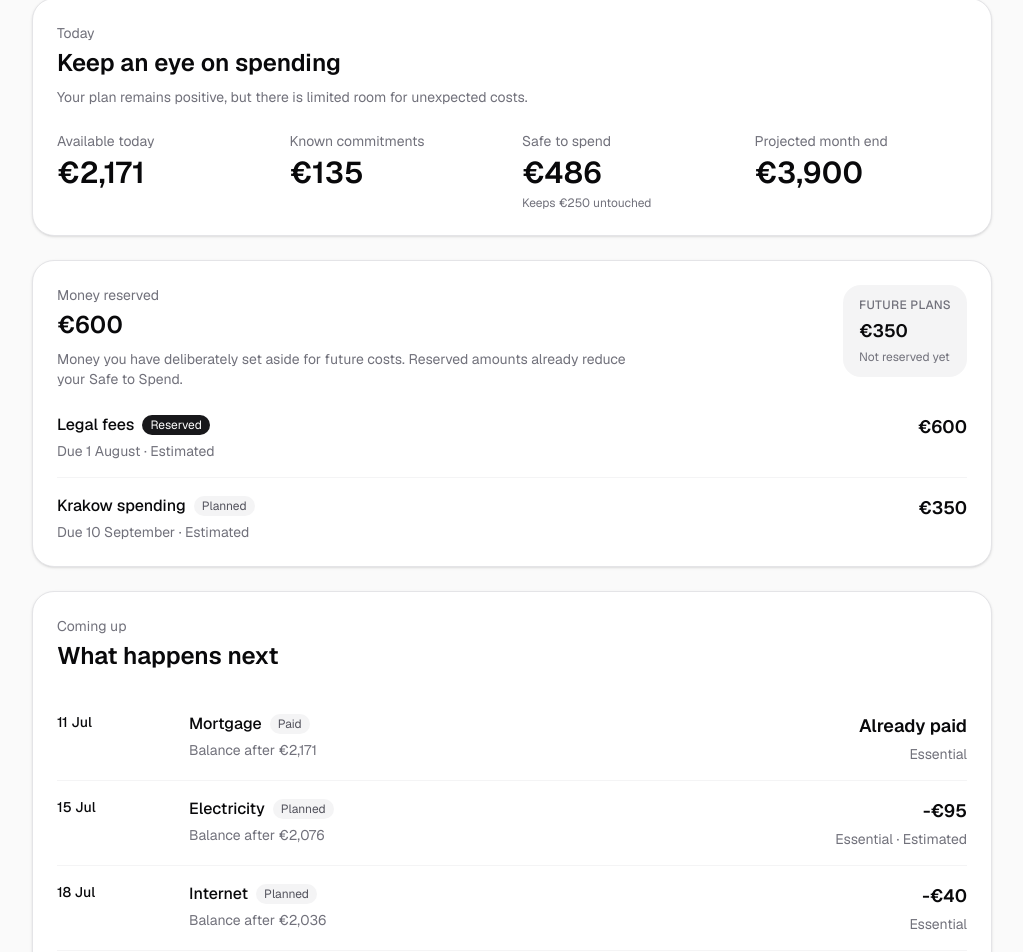
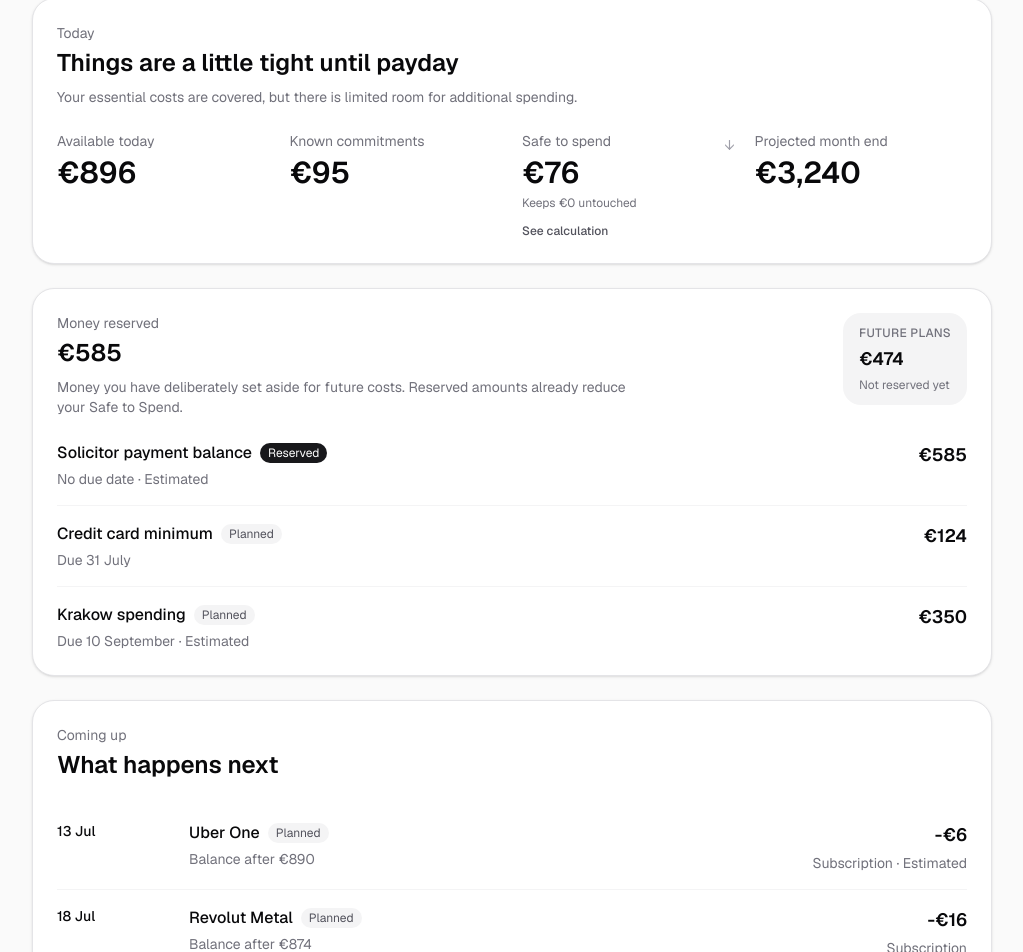
Before and after one commit to Sangreal8/finance-dashboard, a Next.js app: page / in a window 1280 px wide. Shown: the part 202-1154 px from the top of the page, without its empty margins (128-1151 px from the left). Built offline with nearby package versions, Linux system fonts and the light colour scheme.

Commit message:
replace demo scenario with real financial model

```diff
--- a/components/dashboard/FinancialSnapshot.tsx
+++ b/components/dashboard/FinancialSnapshot.tsx
@@ -1,4 +1,10 @@
-import type { FinancialPosition } from "@/lib/finance/types";
+"use client";
+
+import { useState } from "react";
+import type {
+  FinancialBreakdownRow,
+  FinancialPosition,
+} from "@/lib/finance/types";
 
 interface FinancialSnapshotProps {
   position: FinancialPosition;
@@ -12,7 +18,17 @@ function formatCurrency(amount: number) {
   }).format(amount);
 }
 
+function formatBreakdownAmount(row: FinancialBreakdownRow) {
+  if (row.type === "starting" || row.type === "result") {
+    return formatCurrency(row.amount);
+  }
+
+  return `−${formatCurrency(Math.abs(row.amount))}`;
+}
+
 export function FinancialSnapshot({ position }: FinancialSnapshotProps) {
+  const [isBreakdownOpen, setIsBreakdownOpen] = useState(false);
+
   return (
     <section className="rounded-3xl border border-zinc-200 bg-white p-6 shadow-sm">
       <div className="mb-6">
@@ -30,6 +46,7 @@ export function FinancialSnapshot({ position }: FinancialSnapshotProps) {
       <div className="grid gap-5 sm:grid-cols-2 lg:grid-cols-4">
         <div>
           <p className="text-sm text-zinc-500">Available today</p>
+
           <p className="mt-1 text-3xl font-semibold text-zinc-950">
             {formatCurrency(position.availableToday)}
           </p>
@@ -37,28 +54,112 @@ export function FinancialSnapshot({ position }: FinancialSnapshotProps) {
 
         <div>
           <p className="text-sm text-zinc-500">Known commitments</p>
+
           <p className="mt-1 text-3xl font-semibold text-zinc-950">
             {formatCurrency(position.knownCommitments)}
           </p>
         </div>
 
+        <button
+          type="button"
+          aria-expanded={isBreakdownOpen}
+          aria-controls="safe-to-spend-breakdown"
+          onClick={() => setIsBreakdownOpen((current) => !current)}
+          className="-m-3 rounded-2xl p-3 text-left transition hover:bg-zinc-50 focus:outline-none focus-visible:ring-2 focus-visible:ring-zinc-400"
+        >
+          <div className="flex items-start justify-between gap-3">
             <div>
               <p className="text-sm text-zinc-500">Safe to spend</p>
+
               <p className="mt-1 text-3xl font-semibold text-zinc-950">
                 {formatCurrency(position.safeToSpend)}
               </p>
+
               <p className="mt-1 text-xs text-zinc-500">
                 Keeps {formatCurrency(position.safetyBuffer)} untouched
               </p>
             </div>
 
+            <span
+              aria-hidden="true"
+              className={`mt-1 text-sm text-zinc-400 transition-transform ${
+                isBreakdownOpen ? "rotate-180" : ""
+              }`}
+            >
+              ↓
+            </span>
+          </div>
+
+          <p className="mt-3 text-xs font-medium text-zinc-600">
+            {isBreakdownOpen ? "Hide calculation" : "See calculation"}
+          </p>
+        </button>
+
         <div>
           <p className="text-sm text-zinc-500">Projected month end</p>
+
           <p className="mt-1 text-3xl font-semibold text-zinc-950">
             {formatCurrency(position.projectedMonthEnd)}
           </p>
         </div>
       </div>
+
+      {isBreakdownOpen && (
+        <div
+          id="safe-to-spend-breakdown"
+          className="mt-6 border-t border-zinc-100 pt-6"
+        >
+          <div>
+            <p className="text-sm font-medium text-zinc-950">
+              How Safe to Spend is calculated
+            </p>
+
+            <p className="mt-1 text-sm text-zinc-500">
+              Everything already spoken for is removed from the money available
+              today.
+            </p>
+          </div>
+
+          <div className="mt-5">
+            {position.breakdown.map((row) => {
+              const isResult = row.type === "result";
+
+              return (
+                <div
+                  key={row.id}
+                  className={
+                    isResult
+                      ? "mt-3 flex items-center justify-between border-t border-zinc-200 pt-4"
+                      : "flex items-center justify-between py-2"
+                  }
+                >
+                  <p
+                    className={
+                      isResult
+                        ? "font-semibold text-zinc-950"
+                        : "text-sm text-zinc-600"
+                    }
+                  >
+                    {row.label}
+                  </p>
+
+                  <p
+                    className={
+                      isResult
+                        ? "text-lg font-semibold text-zinc-950"
+                        : row.type === "starting"
+                          ? "text-sm font-medium text-zinc-950"
+                          : "text-sm font-medium text-zinc-600"
+                    }
+                  >
+                    {formatBreakdownAmount(row)}
+                  </p>
+                </div>
+              );
+            })}
+          </div>
+        </div>
+      )}
     </section>
   );
 }
--- a/data/accounts.ts
+++ b/data/accounts.ts
@@ -2,11 +2,43 @@ import type { Account } from "@/lib/finance/types";
 
 export const accounts: Account[] = [
   {
+    id: "aib-current",
+    name: "AIB Current",
+    type: "current",
+    balance: 894,
+    currency: "EUR",
+    includeInAvailableCash: true,
+  },
+  {
     id: "revolut-current",
     name: "Revolut Current",
     type: "current",
-    balance: 2171,
+    balance: 2,
     currency: "EUR",
     includeInAvailableCash: true,
   },
+  {
+    id: "revolut-solicitors-pocket",
+    name: "Solicitors Pocket",
+    type: "savings",
+    balance: 590,
+    currency: "EUR",
+    includeInAvailableCash: false,
+  },
+  {
+    id: "revolut-sweepstake-pocket",
+    name: "World Cup Sweepstake",
+    type: "savings",
+    balance: 160,
+    currency: "EUR",
+    includeInAvailableCash: false,
+  },
+  {
+    id: "revolut-credit-card",
+    name: "Revolut Credit Card",
+    type: "credit_card",
+    balance: -5004.95,
+    currency: "EUR",
+    includeInAvailableCash: false,
+  },
 ];
--- a/data/monthlyPlan.ts
+++ b/data/monthlyPlan.ts
@@ -18,7 +18,7 @@ const matchedCommitments = matchCommitmentsToTransactions(
 
 export const monthlyPlan: MonthlyPlan = {
   month,
-  safetyBuffer: 250,
+  safetyBuffer: 0,
   commitments: matchedCommitments,
 
   income: [
@@ -26,31 +26,24 @@ export const monthlyPlan: MonthlyPlan = {
       id: "salary-july",
       name: "Salary",
       amount: 3164,
-      expectedDay: 23,
+      expectedDay: 28,
       confidence: "confirmed",
     },
   ],
 
   forecastItems: [
     {
-      id: "groceries",
-      name: "Groceries",
-      amount: 300,
+      id: "groceries-remaining",
+      name: "Groceries until payday",
+      amount: 110,
       type: "essential",
       confidence: "estimated",
     },
     {
-      id: "fuel",
-      name: "Fuel",
-      amount: 150,
+      id: "fuel-remaining",
+      name: "Fuel until payday",
+      amount: 30,
       type: "essential",
-      confidence: "estimated",
-    },
-    {
-      id: "general-spending",
-      name: "General spending",
-      amount: 250,
-      type: "discretionary",
       confidence: "estimated",
     },
   ],
--- a/data/recurringCommitments.ts
+++ b/data/recurringCommitments.ts
@@ -2,48 +2,78 @@ import type { RecurringCommitment } from "@/lib/finance/types";
 
 export const recurringCommitments: RecurringCommitment[] = [
   {
-    id: "mortgage",
-    name: "Mortgage",
-    amount: 903,
-    amountStrategy: "fixed",
-    type: "essential",
+    id: "uber-one",
+    name: "Uber One",
+    amount: 5.82,
+    amountStrategy: "estimated",
+    type: "subscription",
     frequency: "monthly",
-    dueDay: 11,
-    mandatory: true,
+    dueDay: 13,
+    mandatory: false,
     active: true,
-    startsOn: "2026-01-01",
-    confidence: "confirmed",
+    startsOn: "2026-07-01",
+    confidence: "estimated",
     paymentAccountId: "revolut-current",
-    merchantPatterns: ["MORTGAGE"],
+    merchantPatterns: [
+      "UBER ONE",
+      "UBER *ONE",
+      "UBER.COM",
+    ],
   },
   {
-    id: "electricity",
-    name: "Electricity",
-    amount: 95,
-    amountStrategy: "estimated",
-    type: "essential",
-    frequency: "monthly",
-    dueDay: 15,
-    mandatory: true,
-    active: true,
-    startsOn: "2026-01-01",
-    confidence: "estimated",
-    paymentAccountId: "revolut-current",
-    merchantPatterns: ["ELECTRICITY", "ENERGY"],
-  },
-  {
-    id: "internet",
-    name: "Internet",
-    amount: 40,
+    id: "revolut-metal",
+    name: "Revolut Metal",
+    amount: 15.99,
     amountStrategy: "fixed",
-    type: "essential",
+    type: "subscription",
     frequency: "monthly",
     dueDay: 18,
     mandatory: true,
     active: true,
-    startsOn: "2026-01-01",
+    startsOn: "2026-07-01",
     confidence: "confirmed",
     paymentAccountId: "revolut-current",
-    merchantPatterns: ["INTERNET", "BROADBAND"],
+    merchantPatterns: [
+      "METAL PLAN FEE",
+      "REVOLUT METAL",
+    ],
+  },
+  {
+    id: "aig-insurance",
+    name: "AIG Insurance",
+    amount: 33.91,
+    amountStrategy: "fixed",
+    type: "essential",
+    frequency: "monthly",
+    dueDay: 19,
+    mandatory: true,
+    active: true,
+    startsOn: "2026-07-01",
+    confidence: "confirmed",
+    paymentAccountId: "revolut-current",
+    merchantPatterns: [
+      "AIG",
+      "WWW.AIG.IE",
+      "REVOLUT INSURANCE",
+    ],
+  },
+  {
+    id: "sky",
+    name: "Sky",
+    amount: 45,
+    amountStrategy: "fixed",
+    type: "essential",
+    frequency: "monthly",
+    dueDay: 22,
+    mandatory: true,
+    active: true,
+    startsOn: "2026-07-01",
+    confidence: "confirmed",
+    paymentAccountId: "aib-current",
+    merchantPatterns: [
+      "SKY",
+      "SKY DIGITAL",
+      "SKY IRELAND",
+    ],
   },
 ];
--- a/data/reserves.ts
+++ b/data/reserves.ts
@@ -2,15 +2,25 @@ import type { Reserve } from "@/lib/finance/types";
 
 export const reserves: Reserve[] = [
   {
-    id: "legal-fees",
-    name: "Legal fees",
-    amount: 600,
+    id: "solicitor-payment-balance",
+    name: "Solicitor payment balance",
+    amount: 584.81,
     type: "legal",
-    dueDate: "2026-08-01",
     mandatory: true,
     active: true,
     reserved: true,
     confidence: "estimated",
+  },
+  {
+    id: "credit-card-minimum-july",
+    name: "Credit card minimum",
+    amount: 123.81,
+    type: "debt",
+    dueDate: "2026-07-31",
+    mandatory: true,
+    active: true,
+    reserved: false,
+    confidence: "confirmed",
   },
   {
     id: "krakow-spending",
--- a/lib/finance/position.ts
+++ b/lib/finance/position.ts
@@ -5,6 +5,7 @@ import {
 import { getFinancialStatus } from "./status";
 import type {
   Account,
+  FinancialBreakdownRow,
   FinancialPosition,
   MonthlyPlan,
   Reserve,
@@ -100,6 +101,45 @@ export function buildFinancialPosition(
     projectedMonthEnd,
   });
 
+  const breakdown: FinancialBreakdownRow[] = [
+    {
+      id: "available-today",
+      label: "Available today",
+      amount: availableToday,
+      type: "starting",
+    },
+    {
+      id: "known-commitments",
+      label: "Known commitments",
+      amount: -knownCommitments,
+      type: "commitment",
+    },
+    {
+      id: "forecast-spending",
+      label: "Forecast spending",
+      amount: -estimatedRemainingSpend,
+      type: "forecast",
+    },
+    {
+      id: "reserved-money",
+      label: "Reserved money",
+      amount: -reservedCash,
+      type: "reserve",
+    },
+    {
+      id: "safety-buffer",
+      label: "Safety buffer",
+      amount: -plan.safetyBuffer,
+      type: "buffer",
+    },
+    {
+      id: "safe-to-spend",
+      label: "Safe to spend",
+      amount: safeToSpend,
+      type: "result",
+    },
+  ];
+
   return {
     availableToday,
     allocations,
@@ -111,6 +151,7 @@ export function buildFinancialPosition(
     safeToSpend,
     expectedIncome,
     projectedMonthEnd,
+    breakdown,
     financialStatus,
   };
 }
--- a/lib/finance/status.ts
+++ b/lib/finance/status.ts
@@ -9,28 +9,37 @@ export function getFinancialStatus({
   safeToSpend,
   projectedMonthEnd,
 }: FinancialStatusArgs): FinancialStatus {
-  if (safeToSpend >= 500 && projectedMonthEnd >= 1000) {
+  if (safeToSpend >= 250 && projectedMonthEnd >= 500) {
     return {
       health: "healthy",
-      title: "You're comfortably on track",
+      title: "You're on track",
       description:
-        "Your current plan leaves room for your commitments, expected spending and safety buffer.",
+        "Everything due before payday is covered, with some money still genuinely free to spend.",
+    };
+  }
+
+  if (safeToSpend > 0 && projectedMonthEnd >= 0) {
+    return {
+      health: "warning",
+      title: "Things are a little tight until payday",
+      description:
+        "Your essential costs are covered, but there is limited room for additional spending.",
     };
   }
 
   if (projectedMonthEnd >= 0) {
     return {
       health: "warning",
-      title: "Keep an eye on spending",
+      title: "Everything is already spoken for",
       description:
-        "Your plan remains positive, but there is limited room for unexpected costs.",
+        "You can reach payday, but there is no genuinely free spending money once your commitments and safety buffer are protected.",
     };
   }
 
   return {
     health: "critical",
-    title: "Cash flow needs attention",
+    title: "You may need to use part of your buffer",
     description:
-      "Your current plan is projected to finish below zero unless something changes.",
+      "Your current plan is projected to fall short before the next income arrives.",
   };
 }
--- a/lib/finance/types.ts
+++ b/lib/finance/types.ts
@@ -150,6 +150,21 @@ export interface FinancialStatus {
   description: string;
 }
 
+export type FinancialBreakdownRowType =
+  | "starting"
+  | "commitment"
+  | "forecast"
+  | "reserve"
+  | "buffer"
+  | "result";
+
+export interface FinancialBreakdownRow {
+  id: string;
+  label: string;
+  amount: number;
+  type: FinancialBreakdownRowType;
+}
+
 export interface FinancialPosition {
   availableToday: number;
 
@@ -165,6 +180,8 @@ export interface FinancialPosition {
   expectedIncome: number;
   projectedMonthEnd: number;
 
+  breakdown: FinancialBreakdownRow[];
+
   financialStatus: FinancialStatus;
 }
 
```
Lines whose indentation alone changed are shown as unchanged.
